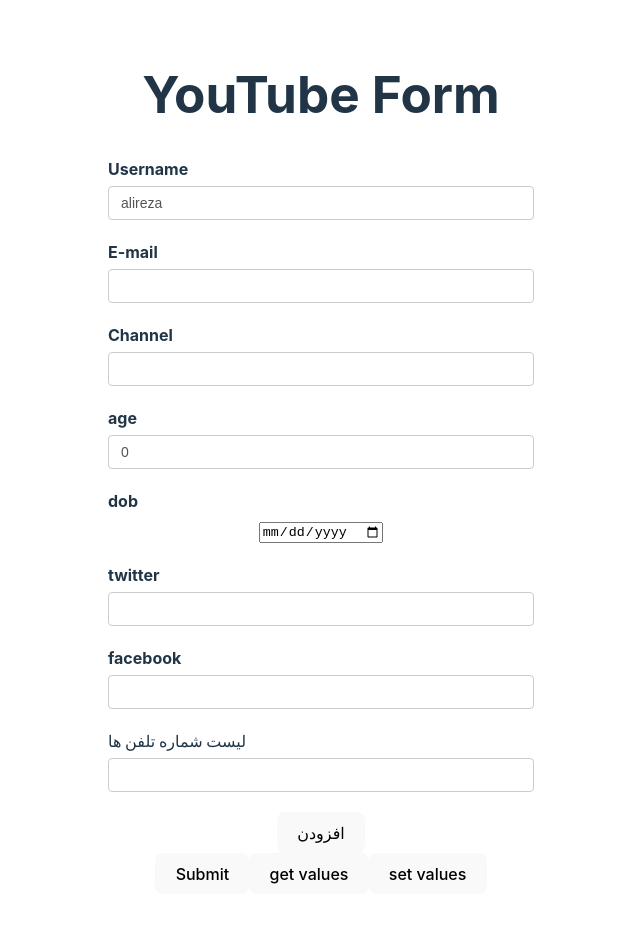
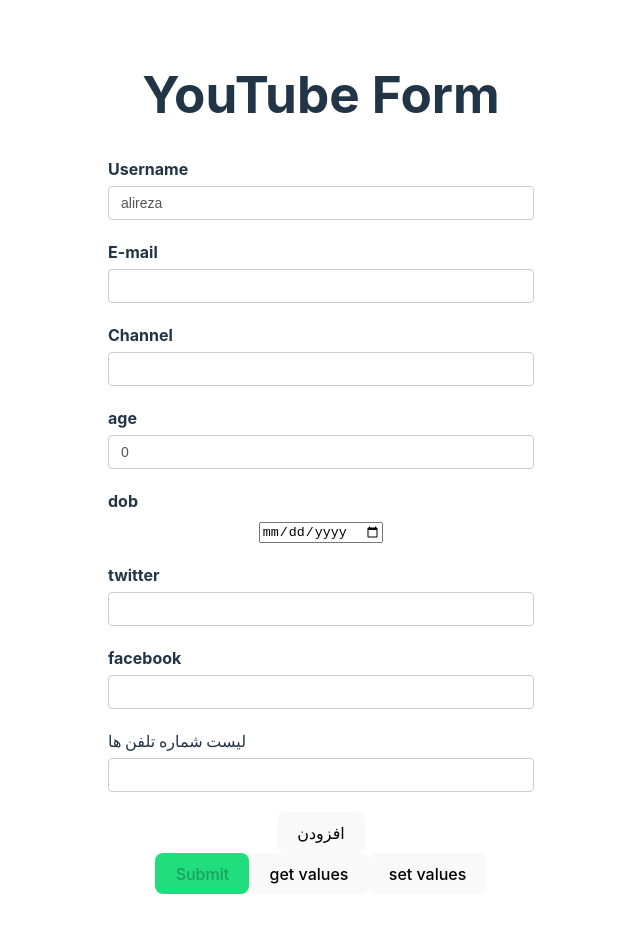
Before and after one commit to srbadni/React-Hook-Form-Tutorials, a React (Vite) app: page / in a window 1280 px wide. Shown: the whole page, without its empty margins (319-959 px from the left). Built offline with nearby package versions, Linux system fonts and the light colour scheme.

Commit message:
Manage submit button disablation

```diff
--- a/src/components/YoutubeForm.tsx
+++ b/src/components/YoutubeForm.tsx
@@ -33,7 +33,7 @@
             }]
         },
     });
-    const {register, control, handleSubmit, formState: {errors}, getValues, setValue} = form;
+    const {register, control, handleSubmit, formState: {errors, isDirty, isValid}, getValues, setValue} = form;
     const {fields, append, remove} = useFieldArray({
         name: "phoneNumbers",
         control
@@ -145,7 +145,7 @@
                     </div>
                 </div>
 
-                <button>Submit</button>
+                <button disabled={!isDirty || !isValid} style={{background: "#20de7e"}}>Submit</button>
                 <button type="button" onClick={handleGetValues}>get values</button>
                 <button type="button" onClick={handleSetValues}>set values</button>
             </form>
```
